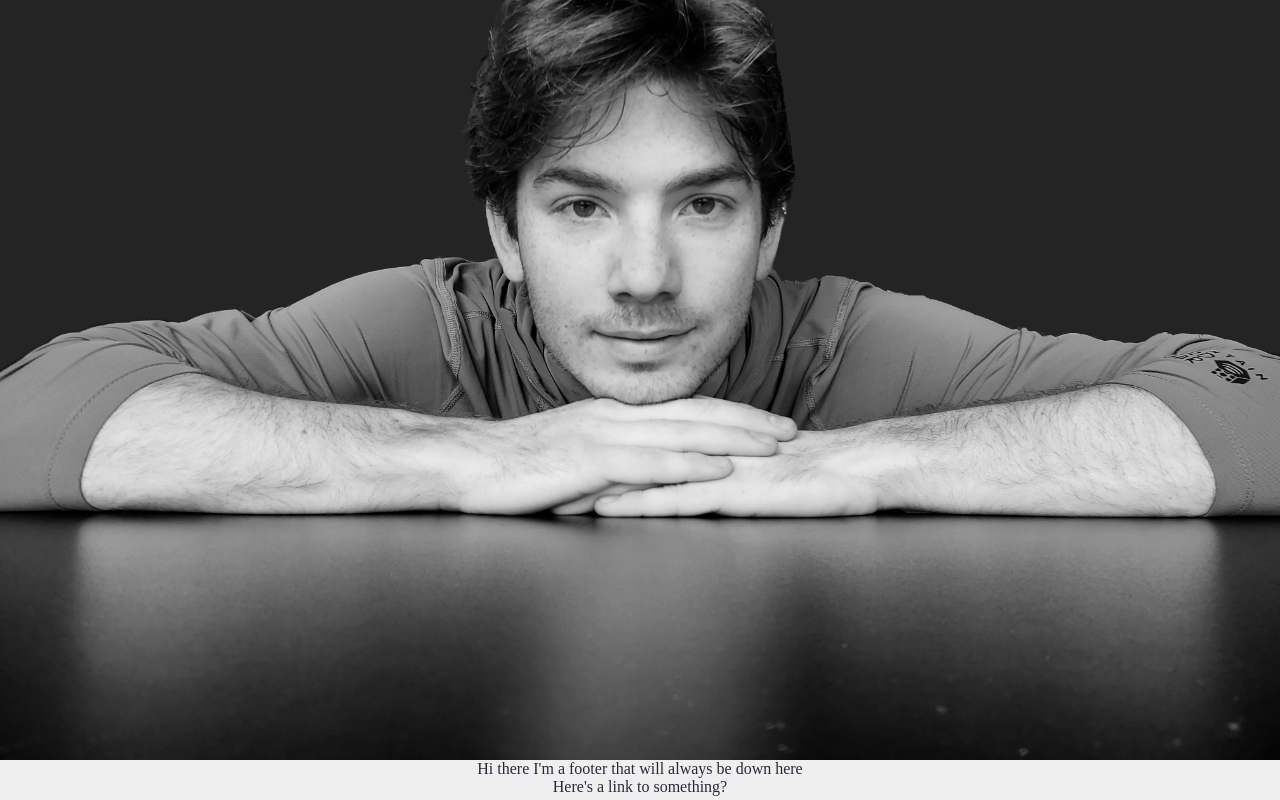
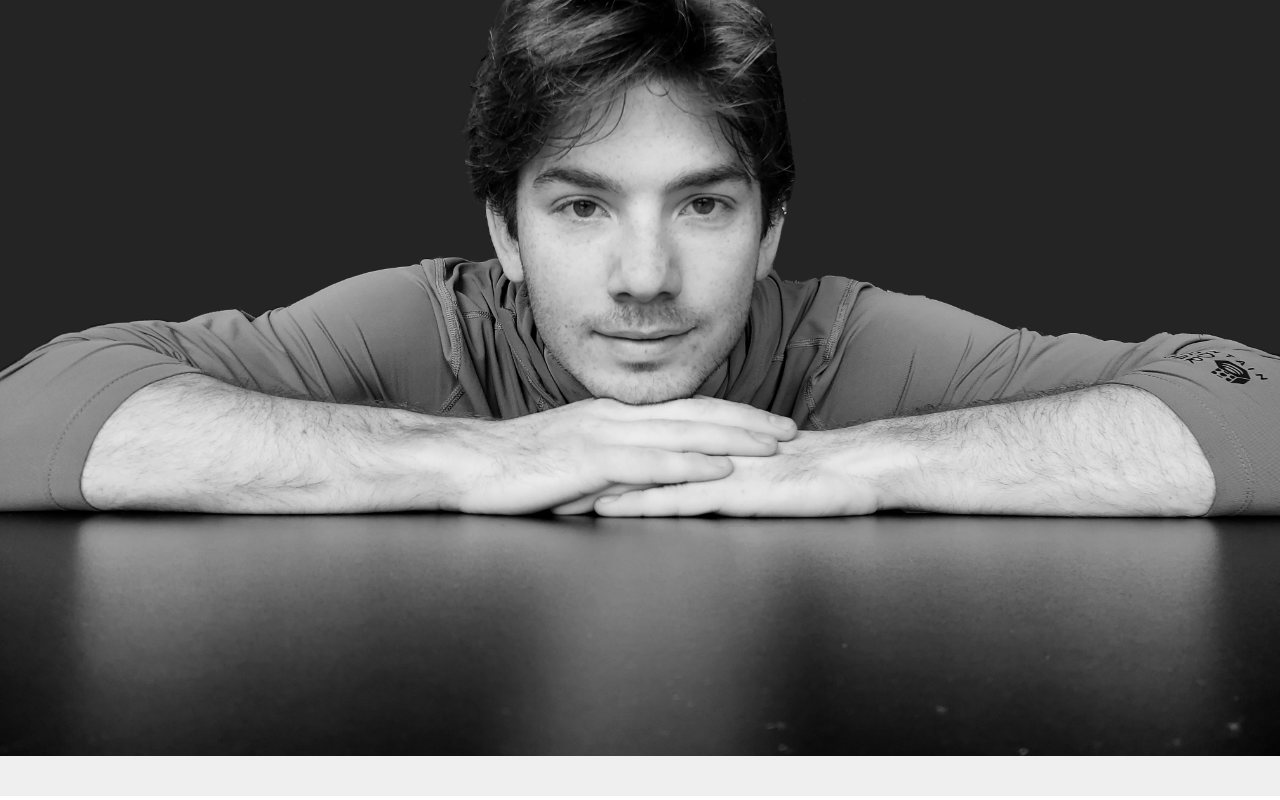
Before and after one commit to Chris-Barry-43/personal-site, a React (Create React App) app: page /#/about in a window 1280 px wide. Shown: the part 212-1012 px from the top of the page. Built offline with nearby package versions, Linux system fonts and the light colour scheme.

Commit message:
move cover photo

```diff
--- a/src/App.js
+++ b/src/App.js
@@ -8,7 +8,6 @@ import Interests from "./Pages/Interests.js"
 import Contact from "./Pages/Contact.js"
 import Home from "./Pages/Home.js"
 import styled from "styled-components"
-import deskphoto from "./desk_photo.jpg"
 
 const Container = styled.div`
   position: relative;
@@ -17,9 +16,6 @@ const Container = styled.div`
   left: 0;
   border: none;
   margin: -0.5rem -0.5rem -0.5rem -0.5rem;
-`
-const Image = styled.img`
-  width: 100%;
 `
 
 const Main = styled.div`
@@ -34,7 +30,6 @@ function App() {
         <Navbar/>
 
         <Main>
-            <Image src= {deskphoto} alt="photo of me"/>
             {/*Set up the Router*/}
             <Route path="/home" component={Home}/>
             <Route path="/about" component={About}/>
--- a/src/Components/Footer/index.js
+++ b/src/Components/Footer/index.js
@@ -39,9 +39,8 @@ class Footer extends PureComponent {
     return (
     <Wrapper>
         <FooterContent>
-            Hi there I'm a footer that will always be down here
             <FooterLink>
-                Here's a link to something?
+
             </FooterLink>
         </FooterContent>
 
--- a/src/Pages/About.js
+++ b/src/Pages/About.js
@@ -1,5 +1,6 @@
 import React from "react"
 import styled from "styled-components"
+import deskphoto from "../desk_photo.jpg"
 
 const Wrapper = styled.div `
   display: flex;
@@ -17,16 +18,20 @@ const Right = styled.div `
 
   width: 60%;
 `
+const Image = styled.img`
+  width: 100%;
+`
 
 function About(props) {
     return (
       <Wrapper>
-        <Left>
+        <Image src= {deskphoto} alt="photo of me"/>
+        {/* <Left>
 
         </Left>
         <Right>
 
-        </Right>
+        </Right> */}
       </Wrapper>
     )
 }
```
